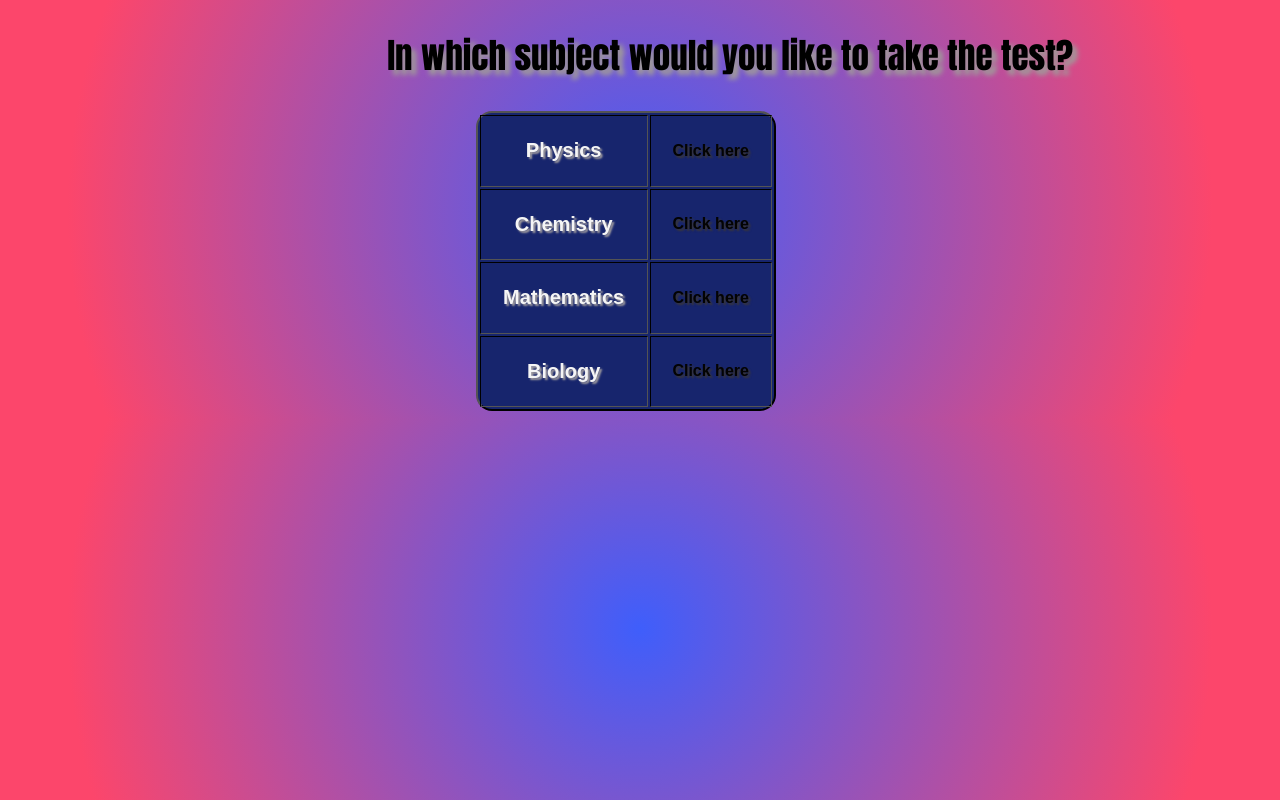
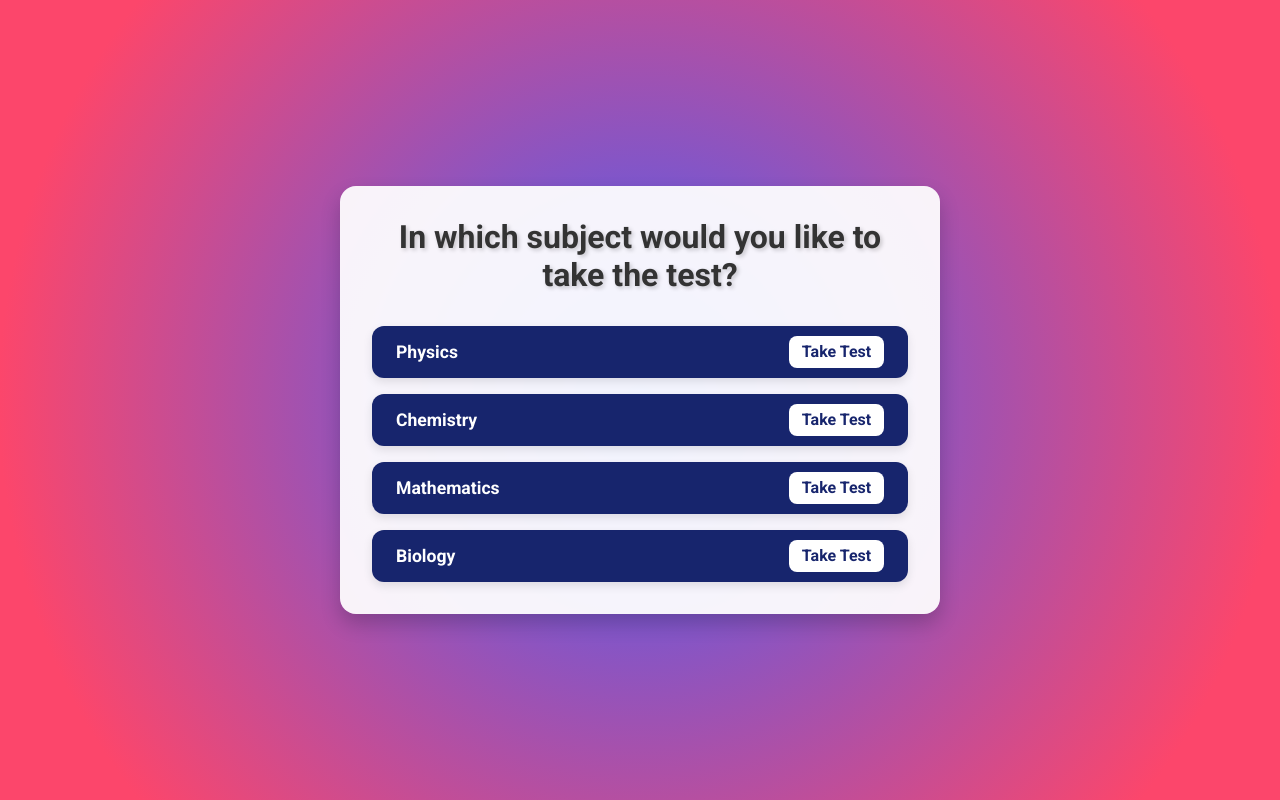
Before and after one commit to abhinash-code/StudyWeb, a plain HTML site: page test.html in a window 1280 px wide. Drawn offline with Linux system fonts and the light colour scheme.

Commit message:
Update test.html

```diff
--- a/test.html
+++ b/test.html
@@ -3,75 +3,113 @@
 <head>
   <meta charset="UTF-8">
   <meta name="viewport" content="width=device-width, initial-scale=1.0">
-    <title>Test Page</title>
+  <title>Take a Test</title>
+  <link href="https://fonts.googleapis.com/css2?family=Roboto:wght@400;700&display=swap" rel="stylesheet">
   <style>
-       body{
-      background: #3F5EFB;
-background: radial-gradient(circle, rgba(63, 94, 251, 1) 0%, rgba(252, 70, 107, 1)
- 85%);
+    *, *::before, *::after {
+      box-sizing: border-box;
+      margin: 0;
+      padding: 0;
     }
-       h2 {
-        margin-left: 30%;
-        color: black;
-        font-size: 35px;
-        font-family: Impact, Haettenschweiler, 'Arial Narrow Bold', sans-serif;
-        text-shadow: 5px 5px 5px rgb(160, 154, 154);
+    body {
+      font-family: 'Roboto', sans-serif;
+      background: radial-gradient(circle, rgba(63, 94, 251, 1) 0%, rgba(252, 70, 107, 1) 85%);
+      min-height: 100vh;
+      display: flex;
+      align-items: center;
+      justify-content: center;
+      padding: 2rem;
     }
-       table{
-        background-color: #17256d;
+
+    .container {
+      max-width: 600px;
+      width: 100%;
+      background: #ffffffee;
       border-radius: 1rem;
-        border-color: black;
-        margin-left: 37%;
-        width: 300px;
-        height: 300px;
-       }
-     table tr {
-        align-items: center;
+      padding: 2rem;
+      box-shadow: 0 10px 20px rgba(0,0,0,0.2);
       text-align: center;
     }
-     #text {
-        color: whitesmoke;
-        font-size: 20px;
-        font-family: Arial, Helvetica, sans-serif;
+
+    h2 {
+      font-size: 2rem;
+      color: #333;
+      margin-bottom: 2rem;
+      text-shadow: 2px 2px 4px rgba(0,0,0,0.2);
+    }
+
+    .subject-list {
+      display: flex;
+      flex-direction: column;
+      gap: 1rem;
+    }
+
+    .subject-item {
+      display: flex;
+      justify-content: space-between;
+      align-items: center;
+      background: #17256d;
+      color: #fff;
+      padding: 1rem 1.5rem;
+      border-radius: 0.75rem;
+      box-shadow: 0 4px 10px rgba(0,0,0,0.1);
+      transition: transform 0.2s, box-shadow 0.2s;
+    }
+    .subject-item:hover {
+      transform: translateY(-4px);
+      box-shadow: 0 6px 14px rgba(0,0,0,0.15);
+    }
+
+    .subject-name {
       font-weight: 700;
-        text-shadow: 2px 2px 2px rgb(165, 160, 160);
+      font-size: 1.1rem;
     }
-     #link a {
-        color: rgb(3, 3, 3);
-        font-size: 16px;
+
+    .subject-link a {
       text-decoration: none;
-        font-family:Arial, Helvetica, sans-serif;
-        font-weight: 700;
-        text-shadow: 2px 2px 2px rgb(59, 55, 55);
-        cursor: pointer;
-        transition: all 0.50s;
+      background: #fff;
+      color: #17256d;
+      padding: 0.4rem 0.8rem;
+      border-radius: 0.5rem;
+      font-weight: 600;
+      transition: background 0.3s, color 0.3s;
     }
-      #link a:hover {
-       color: red;
-       transform: scale(1.1s);
 
+    .subject-link a:hover {
+      background: #ff4b5c;
+      color: #fff;
+    }
+
+    @media (max-width: 500px) {
+      .subject-item {
+        flex-direction: column;
+        text-align: center;
+        gap: 0.5rem;
+      }
     }
   </style>
 </head>
 <body>
+  <div class="container">
     <h2>In which subject would you like to take the test?</h2>
-    <table cellpadding="20px" cellspacing="2px" border="2">
-        <tr>
-            <td id="text">Physics</td>
-            <td id="link"><a href="PhysicsChaptersTest.html">Click here</a></td>
-        </tr>
-        <tr>
-            <td id="text">Chemistry</td>
-            <td id="link"><a href="ChemistryChaptersTest.html">Click here</a></td>
-        </tr>
-        <tr>
-            <td id="text">Mathematics</td>
-            <td id="link"><a href="MathsChaptersTest.html">Click here</a></td>
-        </tr>
-        <tr>
-            <td id="text">Biology</td>
-            <td id="link"><a href="BiologyChaptersTest.html">Click here</a></td>
-        </tr>
-    </table>
+    <div class="subject-list">
+      <div class="subject-item">
+        <div class="subject-name">Physics</div>
+        <div class="subject-link"><a href="PhysicsChaptersTest.html">Take Test</a></div>
+      </div>
+      <div class="subject-item">
+        <div class="subject-name">Chemistry</div>
+        <div class="subject-link"><a href="ChemistryChaptersTest.html">Take Test</a></div>
+      </div>
+      <div class="subject-item">
+        <div class="subject-name">Mathematics</div>
+        <div class="subject-link"><a href="MathsChaptersTest.html">Take Test</a></div>
+      </div>
+      <div class="subject-item">
+        <div class="subject-name">Biology</div>
+        <div class="subject-link"><a href="BiologyChaptersTest.html">Take Test</a></div>
+      </div>
+    </div>
+  </div>
 </body>
 </html>
```
Lines whose indentation alone changed are shown as unchanged.
